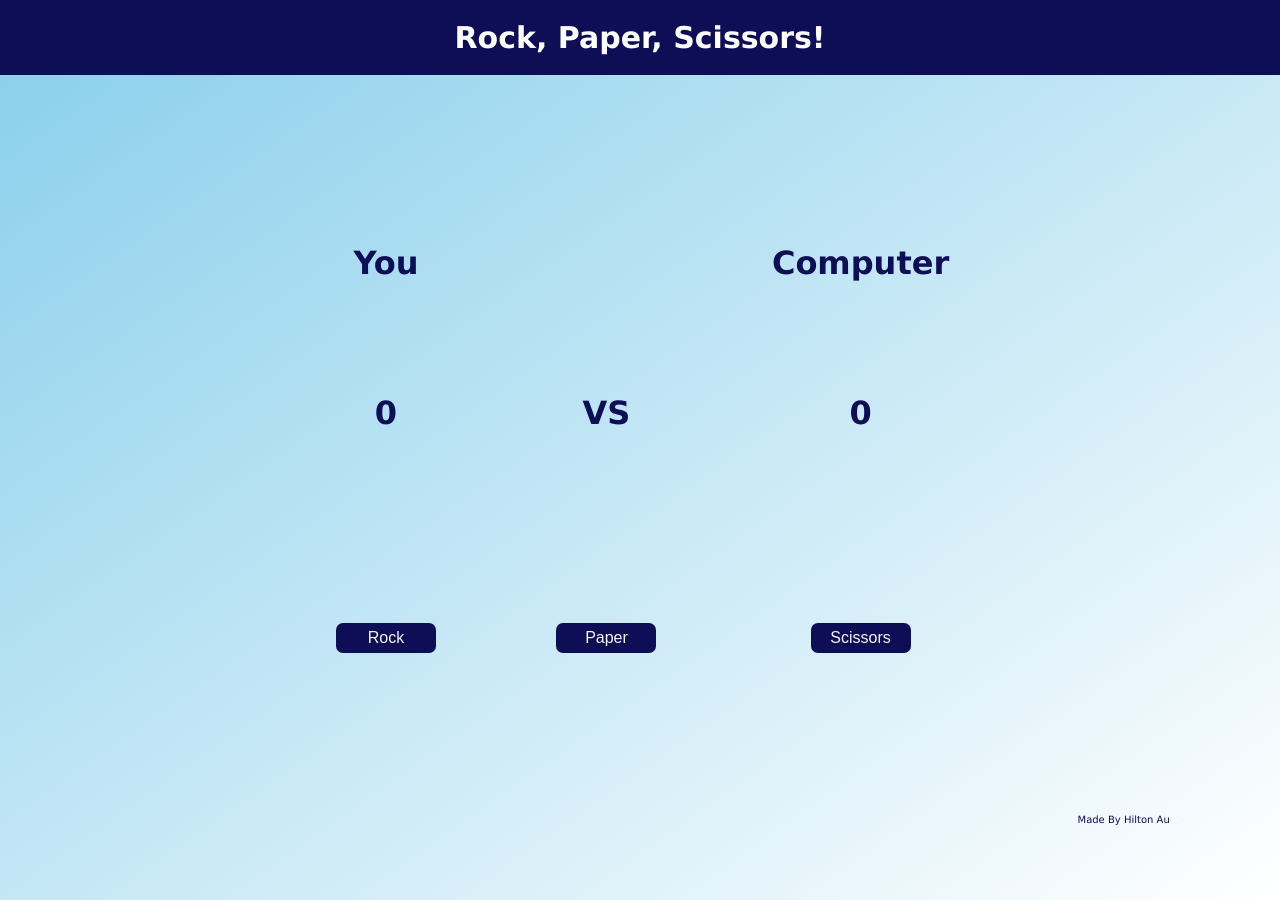
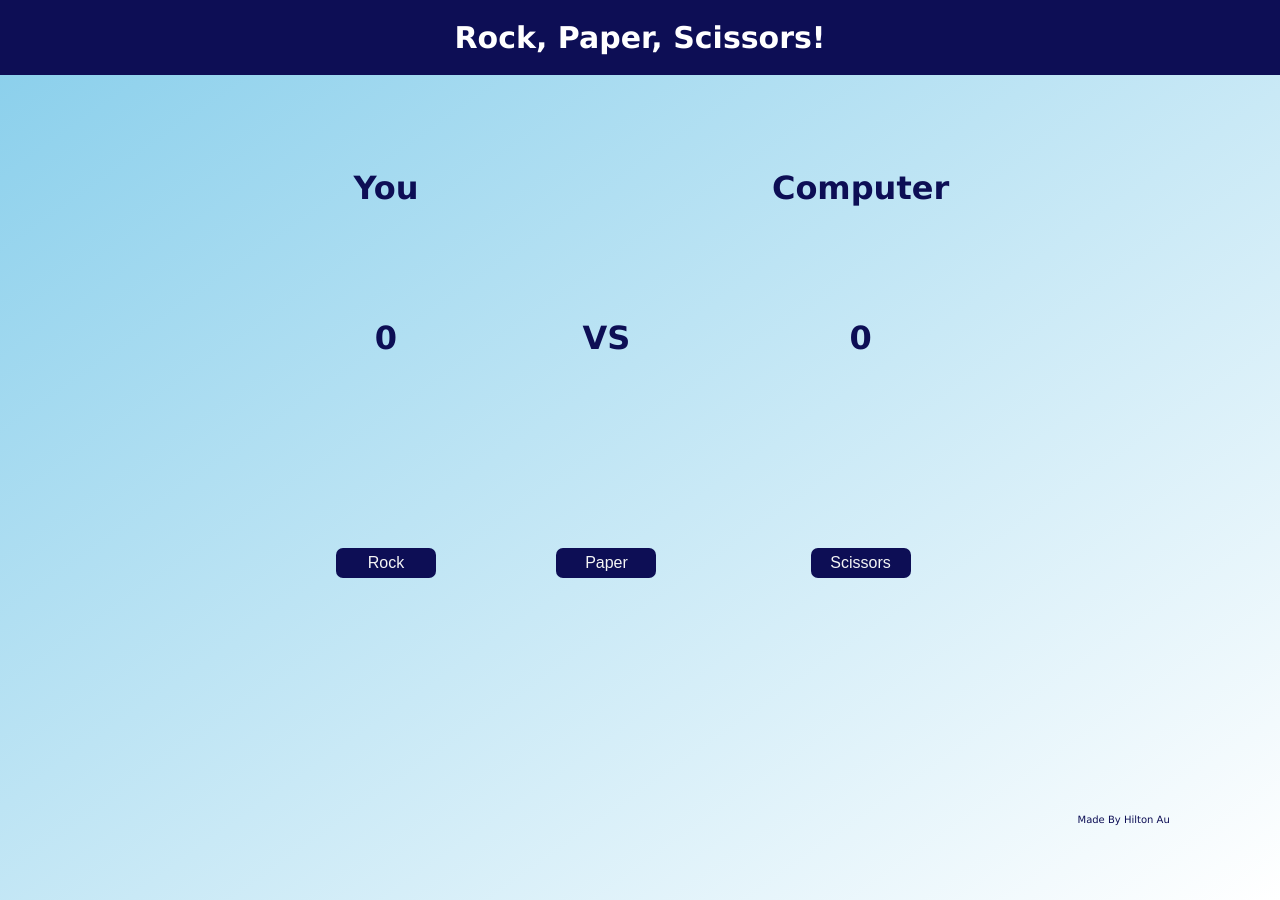
Before and after one commit to hilton-au/rock-paper-scissors, a plain HTML site: page index.html in a window 1280 px wide. Drawn offline with Linux system fonts and the light colour scheme.

Commit message:
Pushed body higher up on page.

```diff
--- a/rock-paper-scissors.css
+++ b/rock-paper-scissors.css
@@ -46,7 +46,7 @@ body{
 button{
     background-color: #0d0e55;
     color: whitesmoke;
-    grid-row: 8;
+    grid-row: 7;
     width: 100px;
     height: 30px;
     align-self: center;
@@ -76,7 +76,7 @@ button:hover{
 }
 
 #you{
-    grid-row: 3;
+    grid-row: 2;
     grid-column: 4;
     align-self: center;
     justify-self: center;
@@ -86,7 +86,7 @@ button:hover{
 }
 
 #computer{
-    grid-row: 3;
+    grid-row: 2;
     grid-column: 8;
     align-self: center;
     justify-self: center;
@@ -96,7 +96,7 @@ button:hover{
 }
 
 #playerScore{
-    grid-row: 5;
+    grid-row: 4;
     grid-column: 4;
     align-self: center;
     justify-self: center;
@@ -105,7 +105,7 @@ button:hover{
     font-weight: bold;
 }
 #vs{
-    grid-row: 5;
+    grid-row: 4;
     grid-column: 6;
     align-self: center;
     justify-self: center;
@@ -115,7 +115,7 @@ button:hover{
 }
 
 #computerScore{
-    grid-row: 5;
+    grid-row: 4;
     grid-column: 8;
     align-self: center;
     justify-self: center;
@@ -125,7 +125,7 @@ button:hover{
 }
 
 #message{
-    grid-row: 10;
+    grid-row: 9;
     grid-column: 4/9;
     align-self: center;
     justify-self: center;
@@ -135,7 +135,7 @@ button:hover{
 }
 
 #playerChoice{
-    grid-row: 5;
+    grid-row: 4;
     grid-column: 5/6;
     align-self: center;
     justify-self: center;
@@ -146,7 +146,7 @@ button:hover{
 }
 
 #computerChoice{
-    grid-row: 5;
+    grid-row: 4;
     grid-column: 7/8;
     align-self: center;
     justify-self: center;
```
